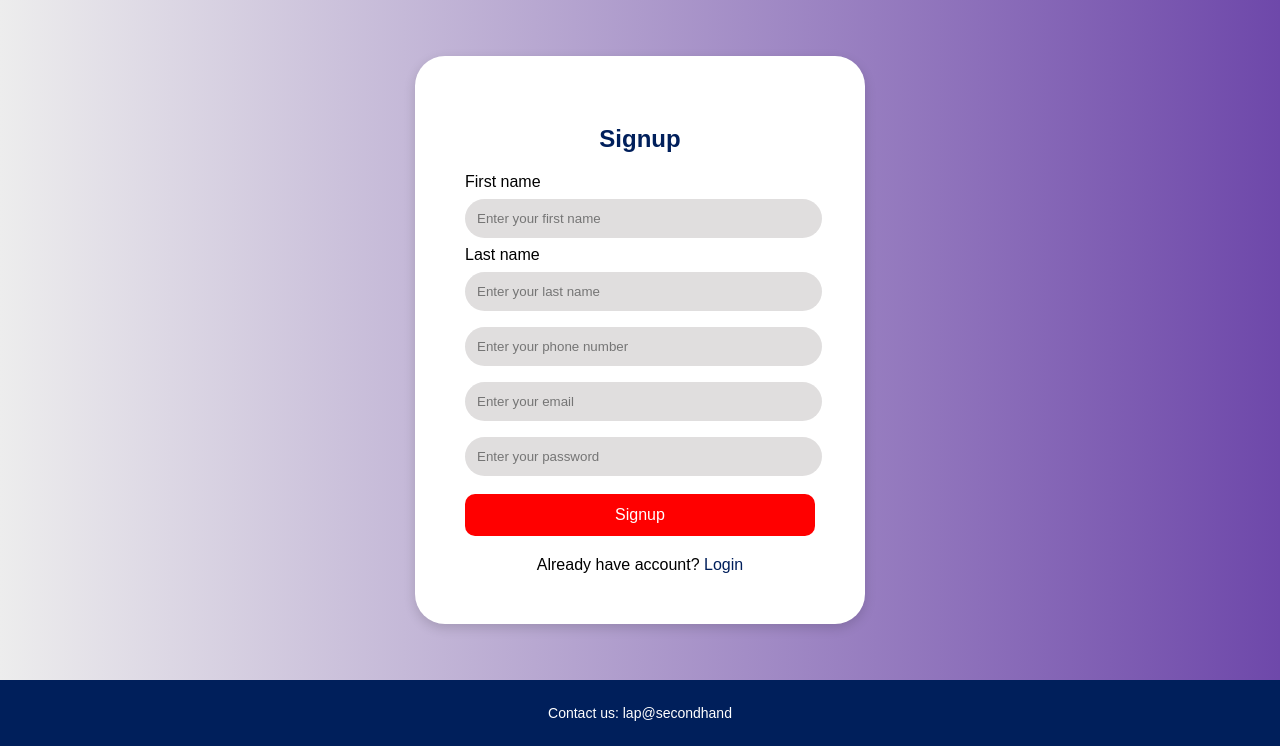
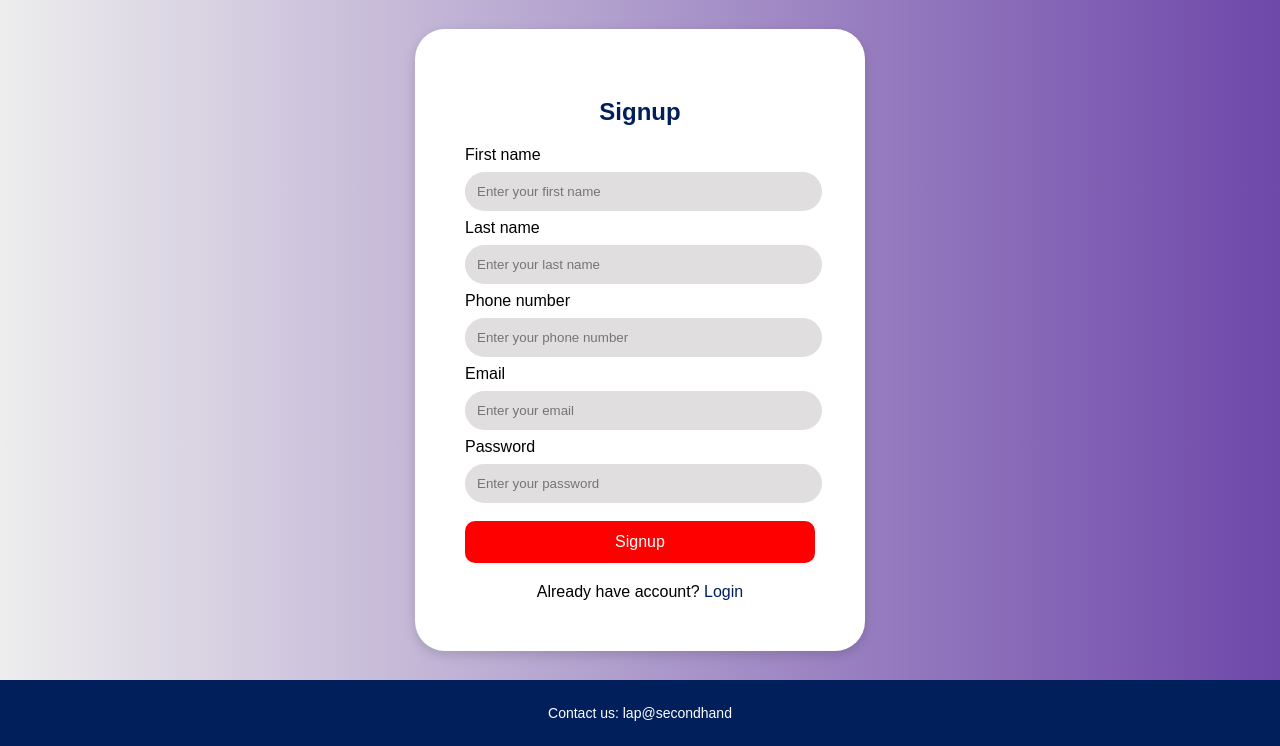
Before and after one commit to Moses2004/LapSecondHand, a PHP site: page /signup.php in a window 1280 px wide. Shown: the part 68-814 px from the top of the page. Run offline with PHP 8.4, Linux system fonts and the light colour scheme.

Commit message:
my3rdcommit

```diff
--- a/php/signup.php
+++ b/php/signup.php
@@ -162,11 +162,12 @@ if ($_SERVER["REQUEST_METHOD"] == "POST") {
     <div class="form-box">
       <h2>Signup</h2>
       <form method="POST" action="signup.php">
-        First name<input type="text" name="first_name" placeholder="Enter your first name" required>
+        First name
+        <input type="text" name="first_name" placeholder="Enter your first name" required>
         Last name<input type="text" name="last_name" placeholder="Enter your last name" required>
-        <input type="text" name="phone" placeholder="Enter your phone number" required>
-        <input type="email" name="email" placeholder="Enter your email" required>
-        <input type="password" name="password" placeholder="Enter your password" required>
+       Phone number <input type="text" name="phone" placeholder="Enter your phone number" required>
+        Email<input type="email" name="email" placeholder="Enter your email" required>
+        Password<input type="password" name="password" placeholder="Enter your password" required>
         <button type="submit">Signup</button>
       </form>
       <div class="login-link">
```
